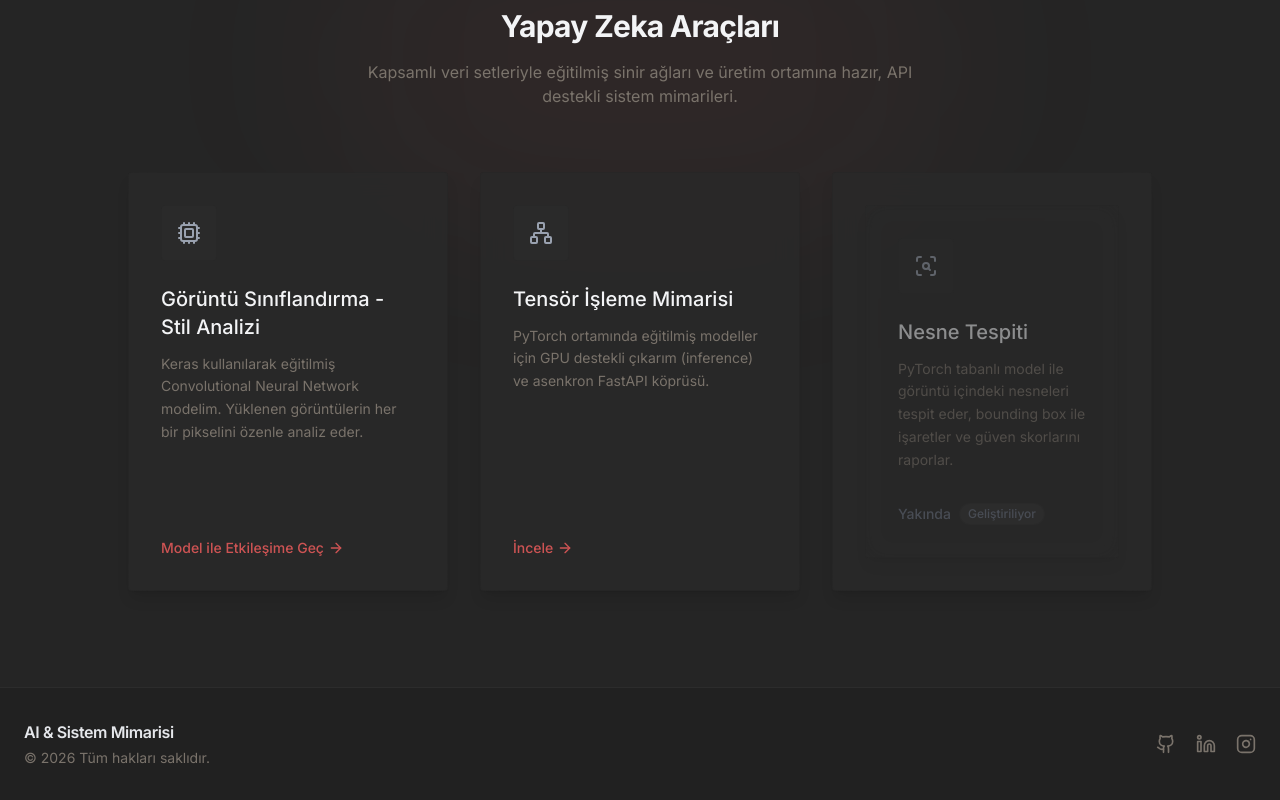
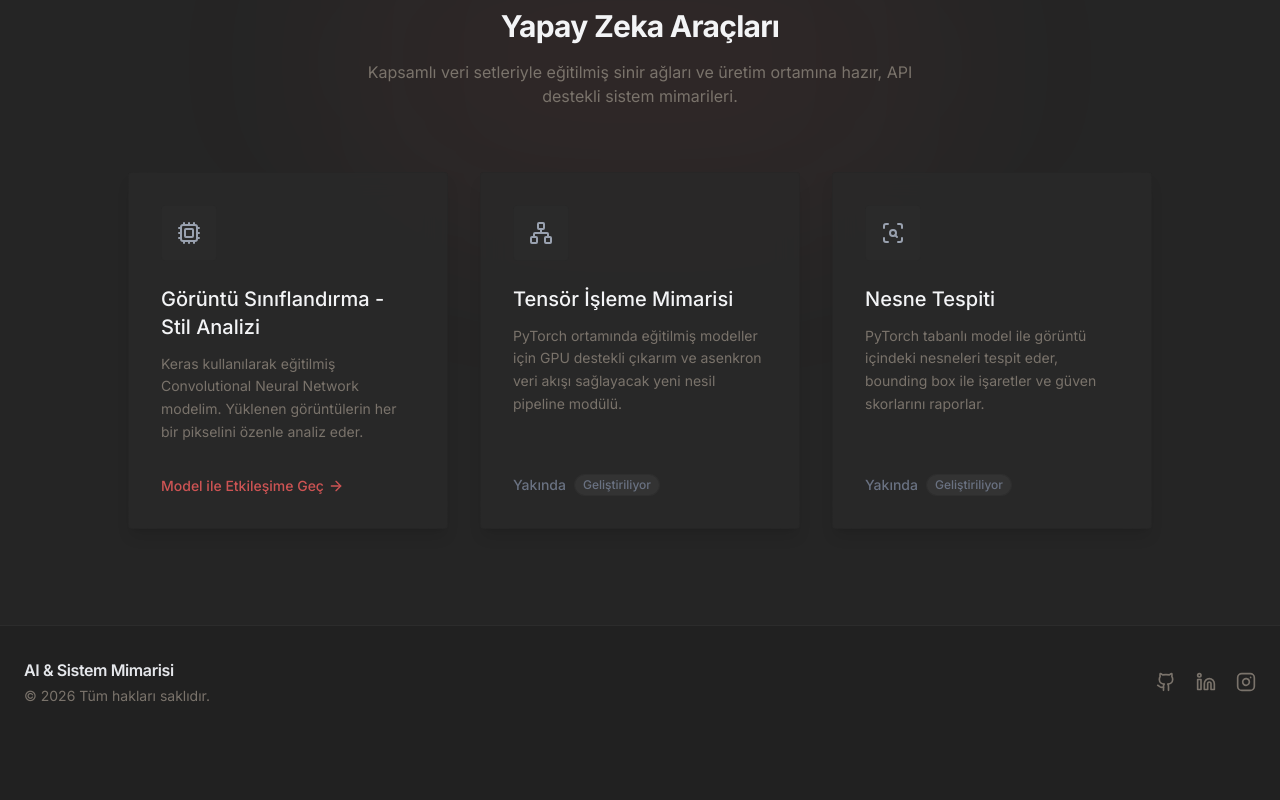
Before and after one commit to omerfarukpirhasanoglu/pirhasanoglu.com, a Next.js app: page / in a window 1280 px wide. Shown: the part 1912-2712 px from the top of the page. After the commit the page ends 2650 px from the top, so only its background shows below. Built offline with nearby package versions, Linux system fonts and the light colour scheme.

Commit message:
description added

```diff
--- a/src/app/page.tsx
+++ b/src/app/page.tsx
@@ -328,14 +328,13 @@ export default function LandingPage() {
               </div>
               <h3 className="text-xl font-medium mb-3">Tensör İşleme Mimarisi</h3>
               <p className="text-textMuted text-sm mb-8 flex-1 leading-relaxed">
-                PyTorch ortamında eğitilmiş modeller için GPU destekli çıkarım (inference) ve asenkron FastAPI köprüsü.
+                PyTorch ortamında eğitilmiş modeller için GPU destekli çıkarım ve asenkron veri akışı sağlayacak yeni nesil pipeline modülü.
               </p>
-              <div className="text-accent text-sm font-medium flex items-center gap-1 opacity-80 group-hover:opacity-100 transition-opacity">
-                İncele <ArrowRight className="w-4 h-4" />
-              </div>
+              <div className="text-gray-500 text-sm font-medium flex items-center gap-1">
+                  Yakında <span className="ml-1 px-2 py-0.5 rounded-full bg-white/5 border border-black/10 text-xs">Geliştiriliyor</span>
+                </div>
             </Link>
             <Link href="/dashboard/tool-3" className="group glass-panel p-8 rounded-sm hover:-translate-y-2 hover:border-black/10 hover:shadow-2xl hover:shadow-accent/5 transition-all duration-300 soft-ease flex flex-col">
-              <div className="group glass-panel p-8 rounded-sm opacity-50 cursor-not-allowed flex flex-col">
                 <div className="w-14 h-14 bg-surface rounded-sm flex items-center justify-center mb-6 border border-black/5">
                   <ScanSearch className="w-6 h-6 text-gray-400" />
                 </div>
@@ -346,7 +345,6 @@ export default function LandingPage() {
                 <div className="text-gray-500 text-sm font-medium flex items-center gap-1">
                   Yakında <span className="ml-1 px-2 py-0.5 rounded-full bg-white/5 border border-black/10 text-xs">Geliştiriliyor</span>
                 </div>
-              </div>
             </Link>
           </div>
         </div>
--- a/src/components/features/ImageAnalyzer.tsx
+++ b/src/components/features/ImageAnalyzer.tsx
@@ -158,7 +158,7 @@ export default function ImageAnalyzer({ title, titleBadge, description }: ImageA
         {/* Changelog toggle butonu */}
         <button
           onClick={() => setShowChangelog(!showChangelog)}
-          className="shrink-0 flex justify-end gap-3 px-4 py-2 rounded-sm text-sm font-mono transition-all duration-200 text-[#1a0808] font-semibold"
+          className="shrink-0 flex items-center gap-2 px-4 py-2 rounded-sm text-sm font-mono transition-all duration-200 text-[#1a0808] font-semibold"
           style={{
             background: "linear-gradient(135deg, #f75f5f, #ffd44f)",
             opacity: showChangelog ? 0.75 : 1,
```
